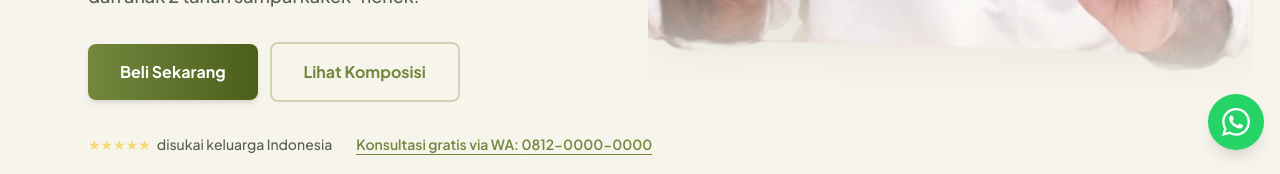
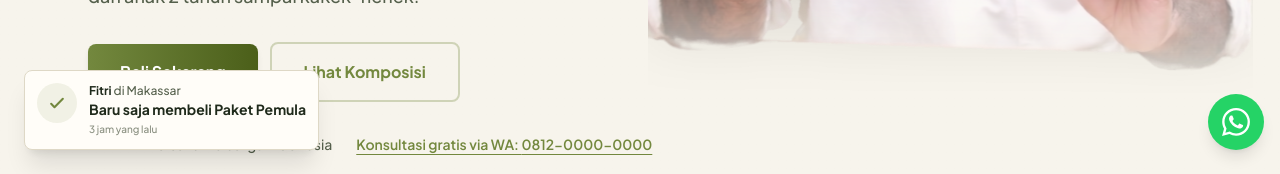
Before and after one commit to zoofasoup/nuralive, a Next.js app: page / in a window 1280 px wide. Shown: the part 626-800 px from the top of the page. Built offline with nearby package versions, Linux system fonts and the light colour scheme; no server answers.

Commit message:
Add animated Recent Sales popup to bottom left of landing page

```diff
--- a/src/app/page.tsx
+++ b/src/app/page.tsx
@@ -15,6 +15,7 @@ import Faq from "@/components/landing/Faq";
 import LeadMagnet from "@/components/landing/LeadMagnet";
 import Footer from "@/components/landing/Footer";
 import FloatingCTA from "@/components/landing/FloatingCTA";
+import RecentSalesPopup from "@/components/landing/RecentSalesPopup";
 // Static mock values for urgency bar
 const stock = 120;
 const weekly = 85;
@@ -40,6 +41,7 @@ export default function Home() {
       </main>
       <Footer />
       <FloatingCTA />
+      <RecentSalesPopup />
     </>
   );
 }
--- /dev/null
+++ b/src/components/landing/RecentSalesPopup.tsx
@@ -0,0 +1,82 @@
+"use client";
+
+import { useEffect, useState } from "react";
+
+const BUYERS = [
+  { name: "Budi", city: "Jakarta", time: "2 menit", product: "Paket Keluarga" },
+  { name: "Siti", city: "Surabaya", time: "5 menit", product: "Paket Pemula" },
+  { name: "Andi", city: "Bandung", time: "12 menit", product: "Paket Hemat" },
+  { name: "Rina", city: "Medan", time: "25 menit", product: "Paket Hemat" },
+  { name: "Agus", city: "Semarang", time: "1 jam", product: "Paket Keluarga" },
+  { name: "Fitri", city: "Makassar", time: "3 jam", product: "Paket Pemula" },
+  { name: "Deni", city: "Yogyakarta", time: "5 jam", product: "Paket Keluarga" },
+  { name: "Maya", city: "Denpasar", time: "baru saja", product: "Paket Hemat" },
+  { name: "Hendra", city: "Malang", time: "15 menit", product: "Paket Keluarga" },
+  { name: "Putri", city: "Palembang", time: "10 menit", product: "Paket Pemula" },
+];
+
+export default function RecentSalesPopup() {
+  const [currentBuyer, setCurrentBuyer] = useState(BUYERS[0]);
+  const [isVisible, setIsVisible] = useState(false);
+  const [isMounted, setIsMounted] = useState(false);
+
+  useEffect(() => {
+    setIsMounted(true);
+    let timeoutId: NodeJS.Timeout;
+
+    const scheduleNextPopup = () => {
+      // Pick random buyer
+      const randomBuyer = BUYERS[Math.floor(Math.random() * BUYERS.length)];
+      setCurrentBuyer(randomBuyer);
+
+      // Show popup
+      setIsVisible(true);
+
+      // Hide after 5 seconds
+      timeoutId = setTimeout(() => {
+        setIsVisible(false);
+
+        // Schedule next popup after 10-20 seconds
+        const nextDelay = 10000 + Math.random() * 10000;
+        timeoutId = setTimeout(scheduleNextPopup, nextDelay);
+      }, 5000);
+    };
+
+    // Initial delay before first popup
+    timeoutId = setTimeout(scheduleNextPopup, 3000);
+
+    return () => clearTimeout(timeoutId);
+  }, []);
+
+  // Only render on client to avoid hydration mismatch
+  if (!isMounted) return null;
+
+  return (
+    <div
+      className={`fixed bottom-4 left-4 z-50 max-w-[280px] rounded-lg border border-line bg-paper p-3 shadow-xl transition-all duration-700 sm:bottom-6 sm:left-6 sm:max-w-xs ${
+        isVisible
+          ? "translate-y-0 opacity-100"
+          : "translate-y-10 opacity-0 pointer-events-none"
+      }`}
+    >
+      <div className="flex items-start gap-3">
+        <div className="flex h-10 w-10 shrink-0 items-center justify-center rounded-full bg-leaf/10 text-leaf">
+          <svg className="h-5 w-5" fill="none" viewBox="0 0 24 24" stroke="currentColor">
+            <path strokeLinecap="round" strokeLinejoin="round" strokeWidth={2.5} d="M5 13l4 4L19 7" />
+          </svg>
+        </div>
+        <div>
+          <p className="text-xs text-ink-soft">
+            <span className="font-bold text-ink">{currentBuyer.name}</span> di {currentBuyer.city}
+          </p>
+          <p className="mt-0.5 text-sm font-bold text-ink leading-tight">
+            Baru saja membeli {currentBuyer.product}
+          </p>
+          <p className="mt-1 text-[10px] font-medium text-ink-soft/70">
+            {currentBuyer.time} yang lalu
+          </p>
+        </div>
+      </div>
+    </div>
+  );
+}
```
